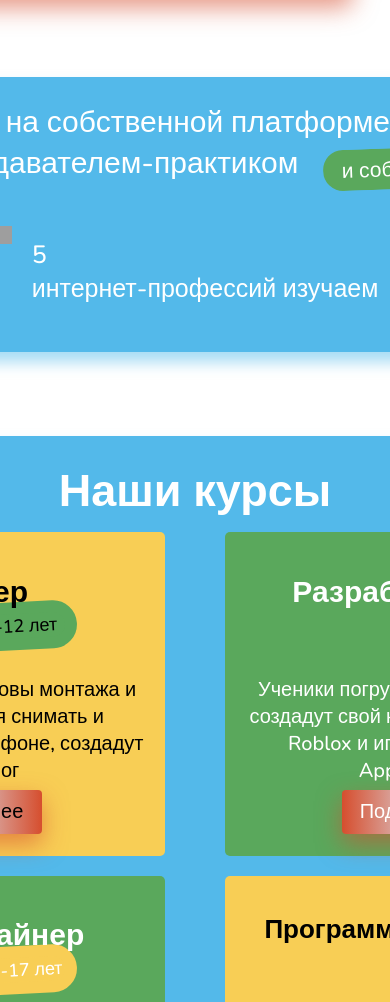
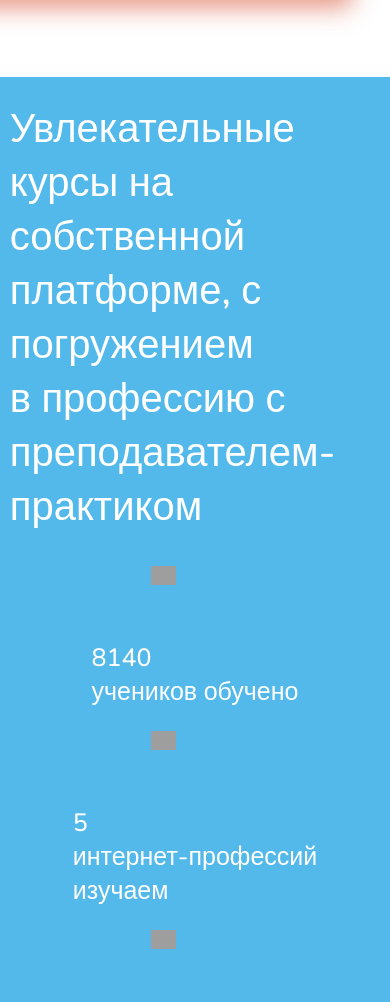
Before and after one commit to Evgenij-evso/Hedgehogs, a plain HTML site: page index.html in a window 390 px wide. Shown: the part 626-1628 px from the top of the page. Drawn offline with nearby package versions, Linux system fonts and the light colour scheme; grey boxes are pictures that could not be loaded.

Commit message:
adaptation-phone

```diff
--- a/index.html
+++ b/index.html
@@ -43,7 +43,7 @@
                 <img src="https://static.tildacdn.com/tild3134-3039-4132-b365-666265363836/Group_9.svg" alt="" class="Arrow">
                 <p class="TextArrow">8140<br>учеников обучено</p>
                 <img src="https://static.tildacdn.com/tild3134-3039-4132-b365-666265363836/Group_9.svg" alt="" class="Arrow">
-                <p class="TextArrow">5<br>интернет-профессий изучаем</p>
+                <p class="TextArrow">5<br>интернет-профессий <br> изучаем</p>
                 <img src="https://static.tildacdn.com/tild3134-3039-4132-b365-666265363836/Group_9.svg" alt="" class="Arrow">
                 <p class="TextArrow">21571<br>уроков проведено</p>
             </div>
--- a/style.css
+++ b/style.css
@@ -169,6 +169,7 @@ header{
     width: 25px;
     margin-left: 2%;
     margin-top: -5%;
+
 }
 .TextArrow{
     font-size: 25px;
@@ -727,3 +728,52 @@ ul{
     }
 
 }
+@media (max-width:1050px){
+    .ContainerBody{
+        width: 100vw;
+        height: 100vh;
+        background: rgba(255, 255, 255, 0);
+        display: table;
+        justify-content: center;
+    }
+    .menu__nav{
+        margin-left: 275px;
+    }
+    .LogoImg{
+        height: 100%;
+        margin-left: 4%;
+    }
+    .TextInDivBlue{
+        font-size: 2.5em;
+
+        display: flex;
+        justify-content: center;
+    }
+    .DivArrow{
+        width: 100%;
+        height: 150px;
+        display: inline-table;
+        align-items: center;
+        margin-top: 35px;
+    }
+    .Arrow{
+        margin-left: 38%;
+    }
+    .TextArrow{
+        display: flex;
+        justify-content: center;
+
+        margin-left: auto;
+        margin-right: auto;
+    }
+    .DivBlue{
+        width: 95vw;
+        height: auto;
+
+        margin: auto;
+    }
+
+    .BorderText{
+        display: none;
+    }
+}
```
Also changed, not shown: 1 other file.
